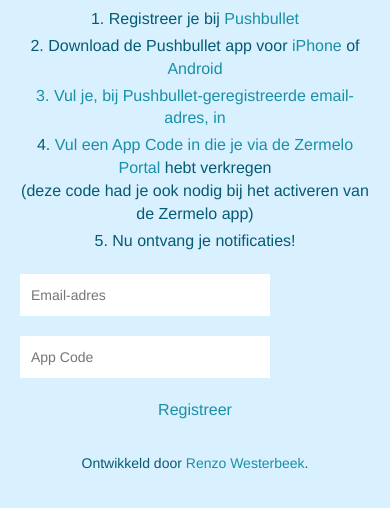
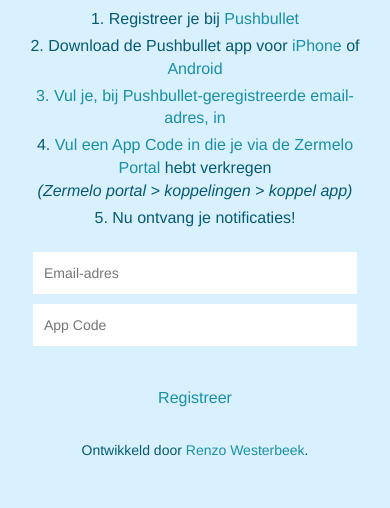
Before and after one commit to renzowesterbeek/zermelo-frontend, a PHP site: page / in a window 390 px wide. Shown: the part 213-721 px from the top of the page. Run offline with PHP 8.4, Linux system fonts and the light colour scheme; style sheets or scripts are compiled from the project's sources; some libraries are stand-ins or nearby versions.

Commit message:
Responsive input fields

```diff
--- a/css/base.scss
+++ b/css/base.scss
@@ -79,3 +79,14 @@ a{
 	color: $highlight;
 	@include transition(all 0.30s ease-in-out);
 }
+
+@media only screen and (max-width : 550px) {
+	form{
+		width: 100%;
+	}
+	form input[type=text]{
+		width: 90%;
+		display: table;
+		margin: 10px auto;
+	}
+}
--- a/index.php
+++ b/index.php
@@ -22,7 +22,7 @@
 			<li>Registreer je bij <a href="https://www.pushbullet.com/" target="_blank">Pushbullet</a></li>
 			<li>Download de Pushbullet app voor <a href="" target="_blank">iPhone</a> of <a href="#" target="_blank">Android</li>
 			<li>Vul je, bij Pushbullet-geregistreerde email-adres, in</li>
-			<li>Vul een App Code in die je via de <a href="https://scmoost.zportal.nl/" target="_blank">Zermelo Portal</a> hebt verkregen <br>(deze code had je ook nodig bij het activeren van de Zermelo app)</li>
+			<li>Vul een App Code in die je via de <a href="https://scmoost.zportal.nl/" target="_blank">Zermelo Portal</a> hebt verkregen <br><i>(Zermelo portal > koppelingen > koppel app)</i></li>
 			<li>Nu ontvang je notificaties!</li>
 		</ol>
 		<form action="http://80.60.105.179:3000/register" method="post">
```
